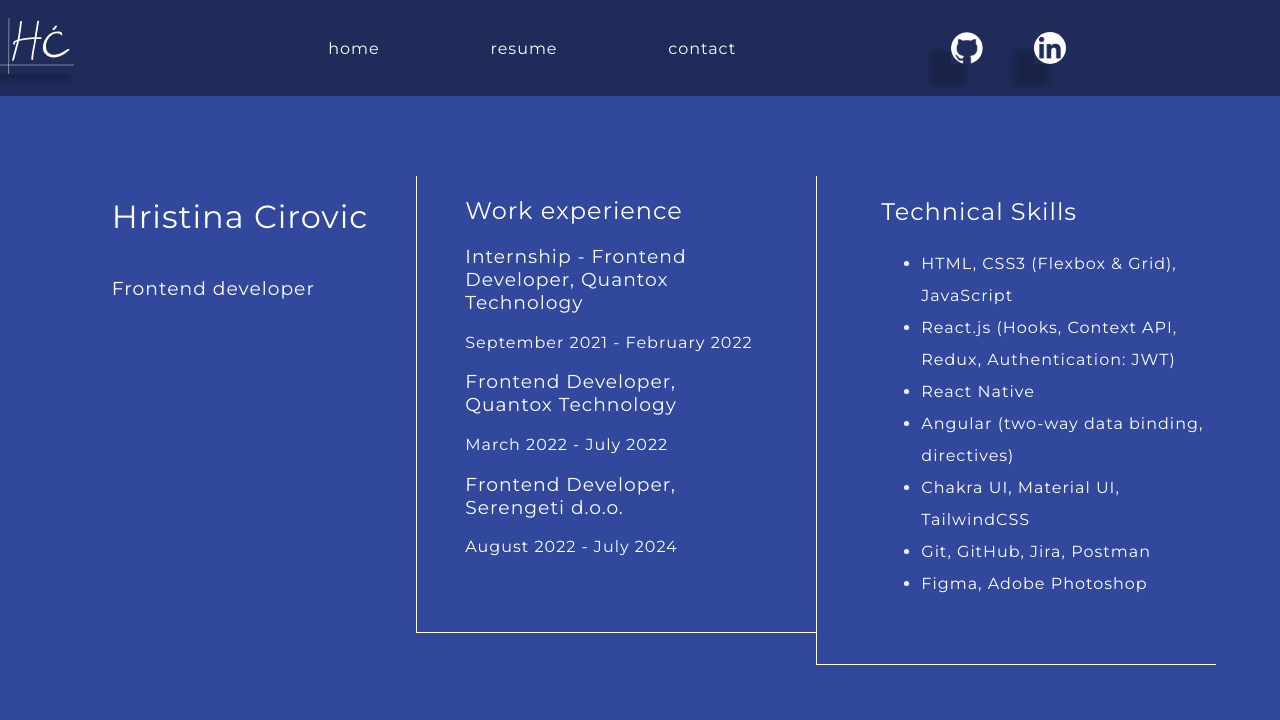
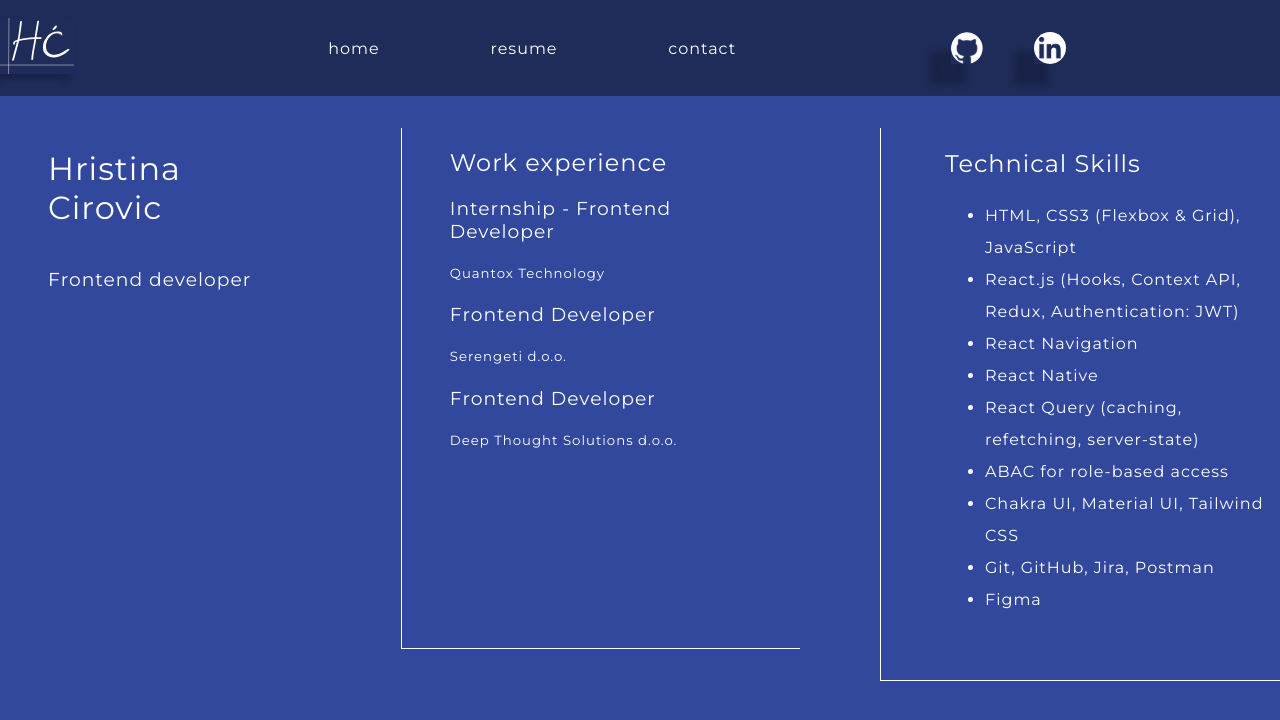
Before and after one commit to hristinakovacevic/portfolio, a React (Create React App) app: page /resume in a window 1280 px wide. Shown: the top 720 px of the page. Built offline with nearby package versions, Linux system fonts and the light colour scheme.

Commit message:
updated ecobloom

```diff
--- a/src/App.css
+++ b/src/App.css
@@ -19,10 +19,9 @@
 
 html,
 body {
-  overflow-x: hidden;
-  /* Prevent horizontal scrolling */
+
   width: 100%;
-  /* Ensure they don't exceed the screen width */
+
 }
 
 body {
--- a/src/components/Homepage/Homepage.jsx
+++ b/src/components/Homepage/Homepage.jsx
@@ -1,11 +1,19 @@
-import React from "react";
 import "./Homepage.model.css";
+import { motion } from "framer-motion";
 import { Link } from "react-router-dom";
+import { useMotionValue } from "framer-motion";
 
 const Homepage = () => {
   function openInNewWindow() {
     window.open("https://todo-app-two-liard.vercel.app/");
   }
+  function openEcoBloom() {
+    window.open(
+      "https://www.figma.com/design/ZvivImzDx4z1Eqc5uJkgw2/EcoBloom?node-id=1001-1130&t=HMBWmo5MM31QWBdv-1"
+    );
+  }
+
+  const x = useMotionValue(30);
   return (
     <div className="container">
       <div className="subcontainer">
@@ -22,7 +30,16 @@ const Homepage = () => {
               digital experience.
             </p>
           </div>
-          <div className="homepage__picture"></div>
+          <motion.div
+            animate={{
+              style: { x, rotate: 90, originX: 0.5 },
+            }}
+            className="homepage__picture"
+          ></motion.div>
+          <motion.circle
+            animate={{ r: 10 }}
+            onAnimationStart={(latest) => console.log(latest.r)}
+          />
           <div className="project__container  ">
             <h2>Projects</h2>
             <Link className="navbar_links" onClick={openInNewWindow}>
@@ -34,11 +51,8 @@ const Homepage = () => {
             <Link className="navbar_links" to="/projects/chat-app">
               Chat app
             </Link>
-            <Link className="navbar_links" to="/projects/ecobloom">
+            <Link className="navbar_links" onClick={openEcoBloom}>
               Ecobloom
-            </Link>
-            <Link className="navbar_links" to="/projects/winary">
-              Winary
             </Link>
           </div>
         </div>
--- a/src/components/Homepage/Homepage.model.css
+++ b/src/components/Homepage/Homepage.model.css
@@ -34,7 +34,9 @@
   width: 800px;
   min-width: 200px;
   transition: var(--main-transition);
+  box-shadow: 3px 8px 40px 4px #262a3b;
   z-index: -1;
+
 }
 
 .project__container {
--- a/src/components/Resume/Item.jsx
+++ b/src/components/Resume/Item.jsx
@@ -1,15 +1,12 @@
-import React, { useState } from "react";
 import { motion, AnimatePresence } from "framer-motion";
 import "./Resume.model.css";
 
-const Item = ({ title, date, text }) => {
-  const [open, setOpen] = useState(false);
-
+const Item = ({ title, company, date, text, open, onToggle }) => {
   return (
     <div className="cv__item">
-      <div className="cv__item-header" onClick={() => setOpen(!open)}>
+      <div className="cv__item-header" onClick={onToggle}>
         <h3>{title}</h3>
-        <span>{date}</span>
+        <h5>{company}</h5>
       </div>
 
       <AnimatePresence>
@@ -20,9 +17,12 @@ const Item = ({ title, date, text }) => {
             animate={{ height: "auto", opacity: 1 }}
             exit={{ height: 0, opacity: 0 }}
             transition={{ duration: 0.4, ease: "easeOut" }}
-            style={{ overflow: "hidden" }}
+            style={{
+              overflow: "hidden",
+            }}
             className="cv__item-content"
           >
+            <div>{date}</div>
             <motion.ul
               initial={{ opacity: 0, y: 15 }}
               animate={{ opacity: 1, y: 0 }}
--- a/src/components/Resume/Resume.jsx
+++ b/src/components/Resume/Resume.jsx
@@ -1,11 +1,14 @@
+import { useCallback, useState } from "react";
 import Item from "./Item";
 import { motion } from "framer-motion";
 import "./Resume.model.css";
 
 const Resume = () => {
+  const [open, setOpen] = useState(false);
   function openNew() {
     window.open("https://github.com/hristinakovacevic/");
   }
+
   const itemVariants = {
     hidden: { opacity: 0, y: 40 },
     visible: {
@@ -16,47 +19,52 @@ const Resume = () => {
   };
   const containerVariants = {
     visible: {
-      // This transition tells the parent to stagger its direct children
       transition: {
         when: "beforeChildren",
         staggerChildren: 0.7,
       },
     },
   };
-  let internship = {
+  let items = [
+    {
       id: "e9ad3efe-5174",
-    title: "Internship - Frontend Developer, Quantox Technology ",
-    date: "September 2021 - February 2022",
+      title: "Internship - Frontend Developer ",
+      company: "Quantox Technology",
+      date: "September 2021 - July 2022",
       text: [
         "Assisted in the development of web applications, gaining experience in HTML, CSS, and JavaScript.",
         "Started working with Figma to create and integrate design elements into web pages.",
-    ],
-  };
-
-  let developerAtQ = {
-    id: "e9ad3efe-5225",
-    title: "Frontend Developer, Quantox Technology",
-    date: "March 2022 - July 2022",
-    text: [
         "Contributed to frontend development tasks with React.js and JavaScript.",
         "Implemented interactive features and optimized user interfaces for performance and accessibility.",
         " Integrated designs from Figma into web pages and worked with responsive design frameworks such as TailwindCSS, Material UI, and Chakra UI.",
         " Participated in code reviews and contributed to documentation.",
       ],
-  };
-  let developerAtS = {
+    },
+    {
       id: "dcf8b688-5d38",
-    title: "Frontend Developer, Serengeti d.o.o.",
+      title: "Frontend Developer ",
+      company: "Serengeti d.o.o.",
       date: "August 2022 - July 2024",
       text: [
         " Developed and maintained complex frontend applications using React.js, React Native, and Angular.",
         " Collaborated with backend developers and designers to deliver scalable solutions for various projects.",
         "Managed state and created reusable components such as form and tables.",
       ],
-  };
+    },
+    {
+      id: "dcf8b688-5d29",
+      title: "Frontend Developer ",
+      company: "Deep Thought Solutions d.o.o.",
+      date: "January 2025 - Present",
+      text: [
+        " Developed modular React Native apps with structured project setup, navigation, and authentication features.",
+        " Implemented state management, caching, and centralized authentication using React Query and Context.",
+        "Built reusable UI components, hooks, utilities, and integrated frontend with backend via TypeScript and Zod schemas..",
+      ],
+    },
+  ];
+
   return (
-    <div>
-      <div>
     <div className="cv__container">
       <motion.div
         className="tech__exp__container"
@@ -64,15 +72,12 @@ const Resume = () => {
         initial="hidden"
         animate="visible"
       >
-            <motion.div
-              variants={itemVariants}
-              className="cv__intro__container"
-            >
+        <motion.div variants={itemVariants} className="cv__intro__container">
           <div className="cv__intro__title">
             <h1>Hristina Cirovic</h1>
             <h3>Frontend developer</h3>
           </div>
-              <div className="cv__intro">
+
           <a
             href="/Resume.pdf"
             download="Hristina_Cirovic_Resume.pdf"
@@ -80,51 +85,43 @@ const Resume = () => {
           >
             Download resume
           </a>
-              </div>
         </motion.div>
 
         <motion.div variants={itemVariants} className="cv__work-experience">
           <h2 className="cv__title">Work experience</h2>
-
+          {items.map((item) => {
+            return (
               <Item
-                id={internship.id}
-                title={internship.title}
-                date={internship.date}
-                text={internship.text}
+                id={item.id}
+                title={item.title}
+                company={item.company}
+                date={item.date}
+                open={open === item.id}
+                onToggle={() =>
+                  setOpen((prev) => (prev === item.id ? null : item.id))
+                }
+                text={item.text}
               />
-              <Item
-                id={developerAtQ.id}
-                title={developerAtQ.title}
-                date={developerAtQ.date}
-                text={developerAtQ.text}
-              />
-              <Item
-                id={developerAtS.id}
-                title={developerAtS.title}
-                date={developerAtS.date}
-                text={developerAtS.text}
-              />
+            );
+          })}
         </motion.div>
 
         <motion.div className="cv__tech" variants={itemVariants}>
           <h2 className="cv__title">Technical Skills</h2>
           <ul>
             <li>HTML, CSS3 (Flexbox & Grid), JavaScript</li>
-                <li>
-                  React.js (Hooks, Context API, Redux, Authentication: JWT)
-                </li>
+            <li>React.js (Hooks, Context API, Redux, Authentication: JWT)</li>
+            <li>React Navigation</li>
             <li>React Native</li>
-                <li>Angular (two-way data binding, directives)</li>
-                <li>Chakra UI, Material UI, TailwindCSS</li>
+            <li>React Query (caching, refetching, server-state)</li>
+            <li>ABAC for role-based access</li>
+            <li>Chakra UI, Material UI, Tailwind CSS</li>
             <li>Git, GitHub, Jira, Postman</li>
-                <li>Figma, Adobe Photoshop</li>
+            <li>Figma</li>
           </ul>
         </motion.div>
       </motion.div>
     </div>
-      </div>
-    </div>
   );
 };
-
 export default Resume;
--- a/src/components/Resume/Resume.model.css
+++ b/src/components/Resume/Resume.model.css
@@ -15,6 +15,10 @@
   width: 20%;
 }
 
+.cv__item-header {
+  cursor: pointer;
+}
+
 .cv__item {
   position: relative;
 }
@@ -23,7 +27,7 @@
   position: absolute;
   left: 0;
   width: 100%;
-  background: rgba(0, 0, 0, 0.2);
+  background: rgb(46, 43, 198);
   padding: 1rem;
   border-radius: 8px;
   z-index: 10;
@@ -112,7 +116,7 @@ a {
 
 .cv__container {
   position: relative;
-  padding-top: 11em;
+  padding-top: 8em;
 }
 
 .cv__work-experience {
@@ -121,18 +125,22 @@ a {
   border-left: solid 1px white;
   border-bottom: solid 1px white;
   position: relative;
-
+  overflow-y: auto;
+  scrollbar-width: none;
+  -ms-overflow-style: none;
   padding: 0 3em;
 }
 
-.cv__work-experience h3:hover {
+.cv__item-header h3:hover {
   cursor: pointer;
   color: var(--title);
-  /* Change text color to cyan (or any neon color you like) */
+
   text-shadow: 0 0 5px var(--title), 0 0 20px var(--title),
-    /* Larger glow */
+
     0 0 50px var(--title);
 }
+
+
 
 .cv__tech {
   max-width: 400px;
@@ -147,6 +155,7 @@ a {
 .tech__exp__container {
   display: flex;
   justify-content: space-between;
+  gap: 5em
 }
 
 .cv__intro {
@@ -170,6 +179,7 @@ a {
 
 @media only screen and (max-width: 800px) {
   .tech__exp__container {
+    display: flex;
     flex-direction: column;
     gap: 2em;
   }
@@ -180,7 +190,7 @@ a {
   }
 
   .cv__container {
-    position: relative;
+    /* position: relative; */
     padding: 10em 0;
   }
 
@@ -189,7 +199,7 @@ a {
   }
 
   .cv__tech {
-    position: relative;
+    /* position: relative; */
     padding: 0 0 0 2em;
 
     left: 3em;
```
Lines whose indentation alone changed are shown as unchanged.
